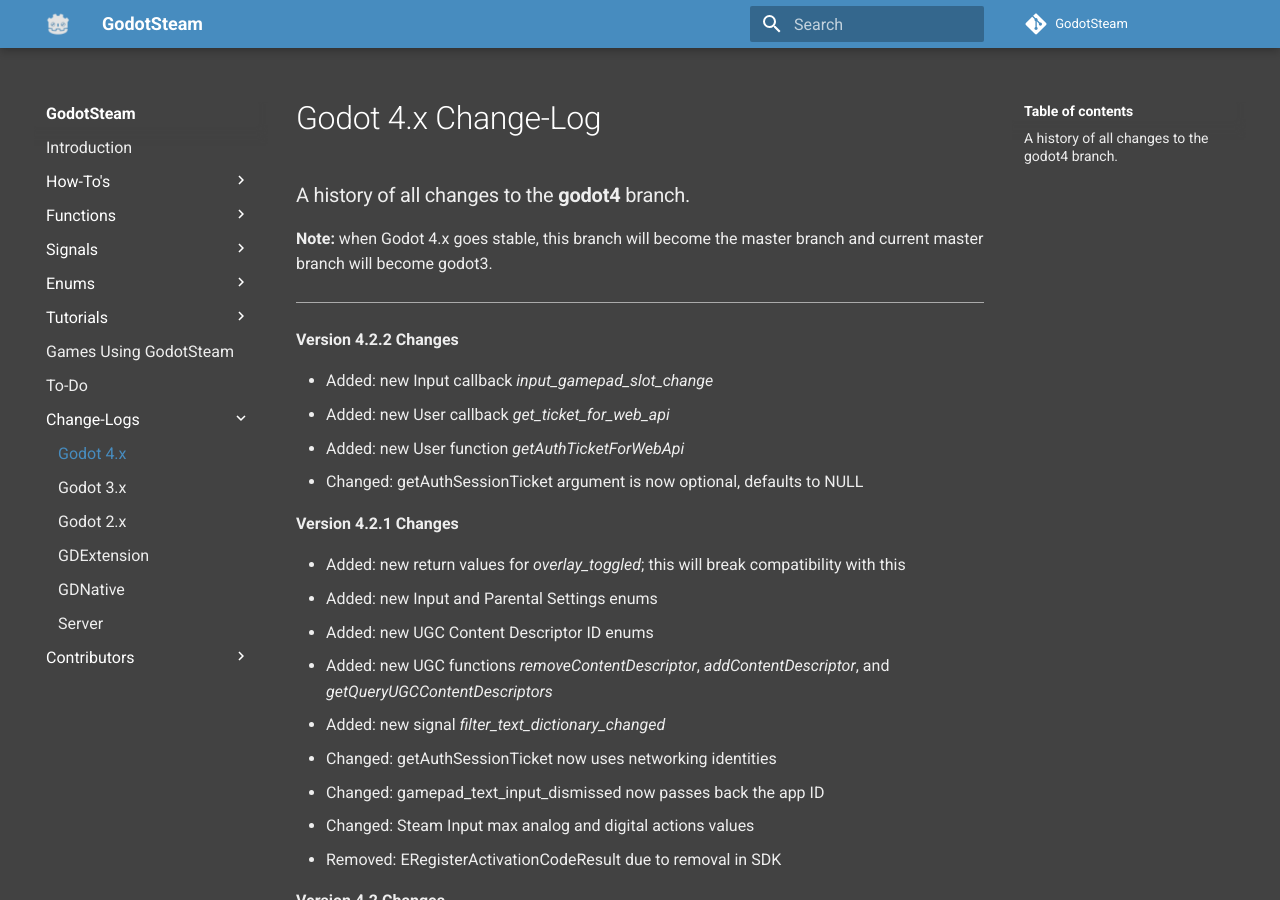
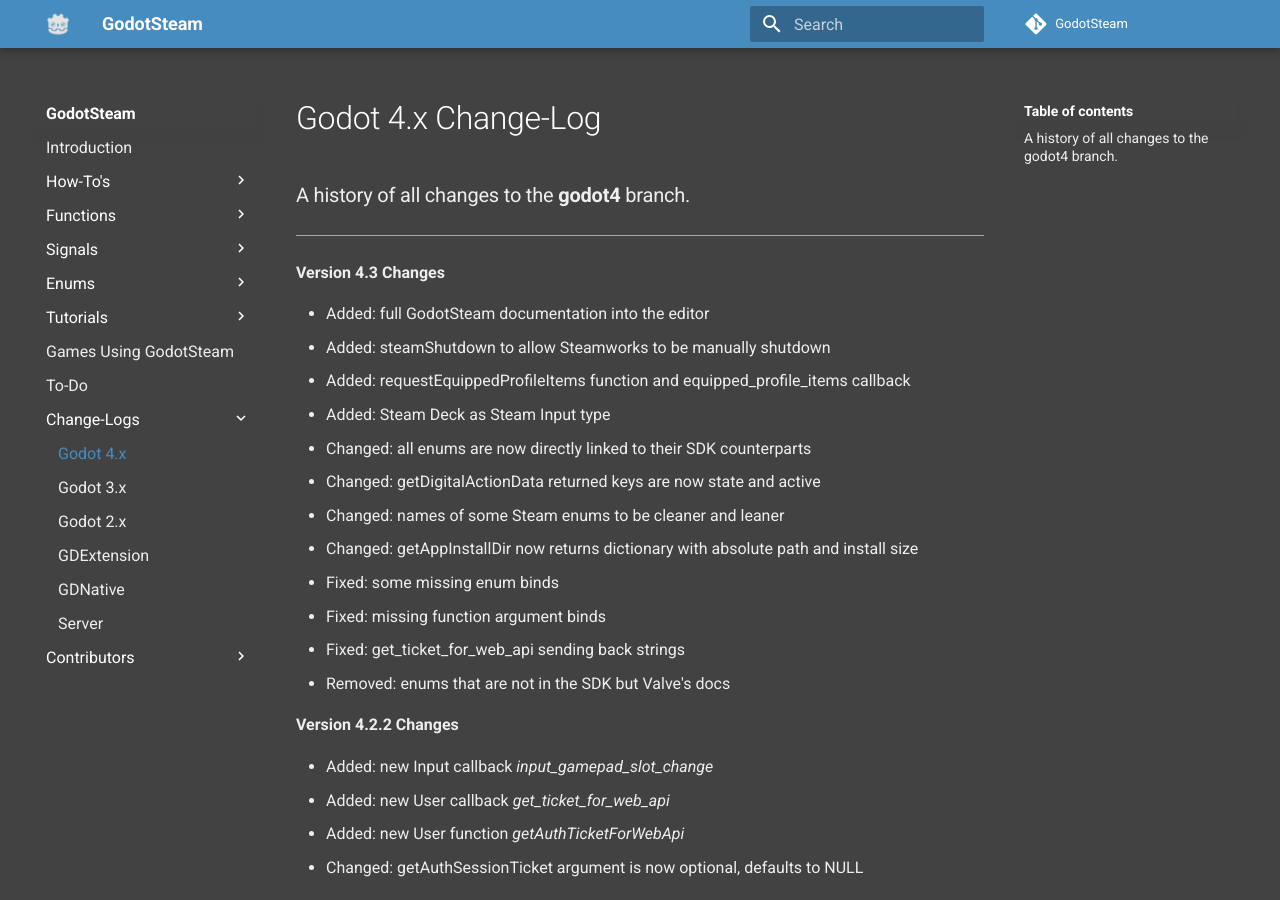
Before and after one commit to GodotSteam/GodotSteam, an MkDocs documentation site: the page built from docs/changelog/godot4.md, in a window 1280 px wide and 900 px high. Built offline with MkDocs 1.6.1 and Material for MkDocs 9.7.7, drawn with Linux system fonts in a browser that asks for light colours; comment, search, counter and statistics services are not loaded.

Commit message:
Update Godot 4.x branch changelog

```diff
--- a/docs/changelog/godot4.md
+++ b/docs/changelog/godot4.md
@@ -2,9 +2,22 @@
 
 ### A history of all changes to the **godot4** branch.
 
-**Note:** when Godot 4.x goes stable, this branch will become the master branch and current master branch will become godot3.
+---
 
----
+**Version 4.3 Changes**
+
+- Added: full GodotSteam documentation into the editor
+- Added: steamShutdown to allow Steamworks to be manually shutdown
+- Added: requestEquippedProfileItems function and equipped_profile_items callback
+- Added: Steam Deck as Steam Input type
+- Changed: all enums are now directly linked to their SDK counterparts
+- Changed: getDigitalActionData returned keys are now state and active
+- Changed: names of some Steam enums to be cleaner and leaner
+- Changed: getAppInstallDir now returns dictionary with absolute path and install size
+- Fixed: some missing enum binds
+- Fixed: missing function argument binds
+- Fixed: get_ticket_for_web_api sending back strings
+- Removed: enums that are not in the SDK but Valve's docs
 
 **Version 4.2.2 Changes**
 
```
